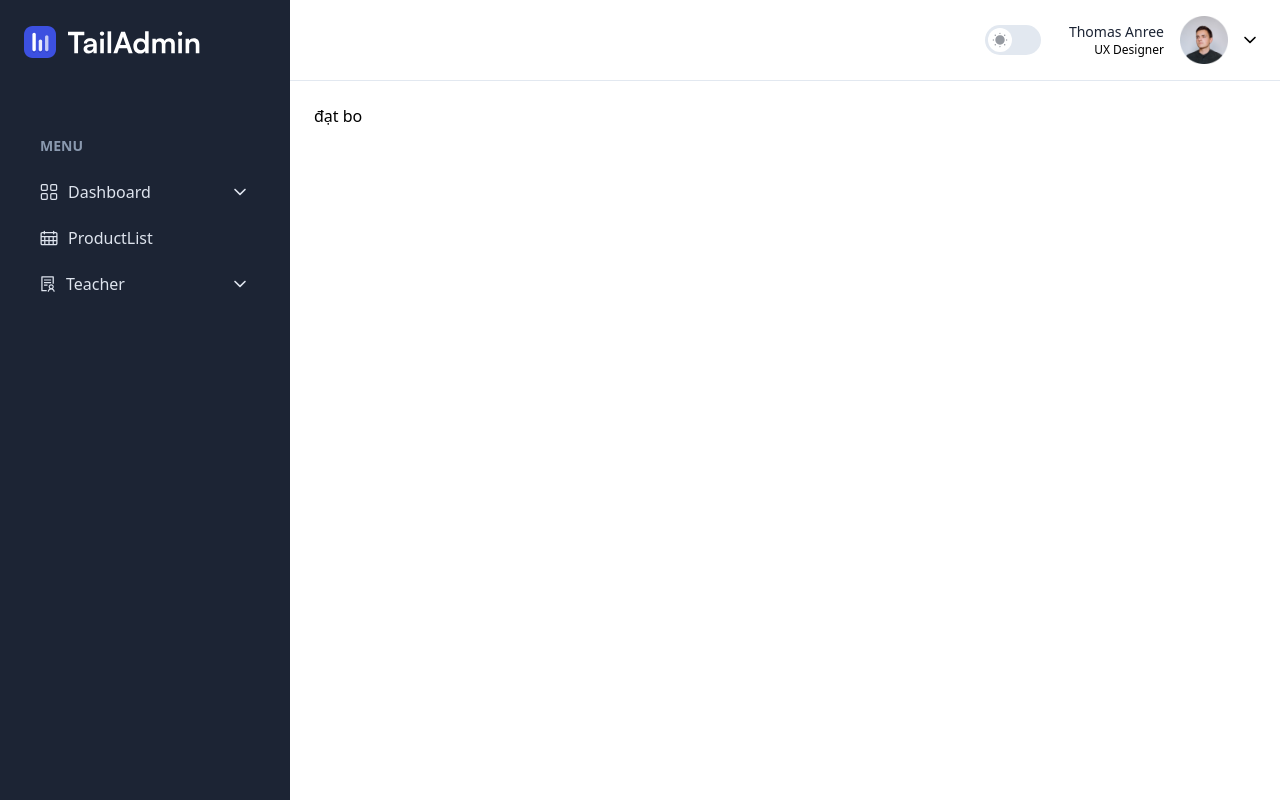
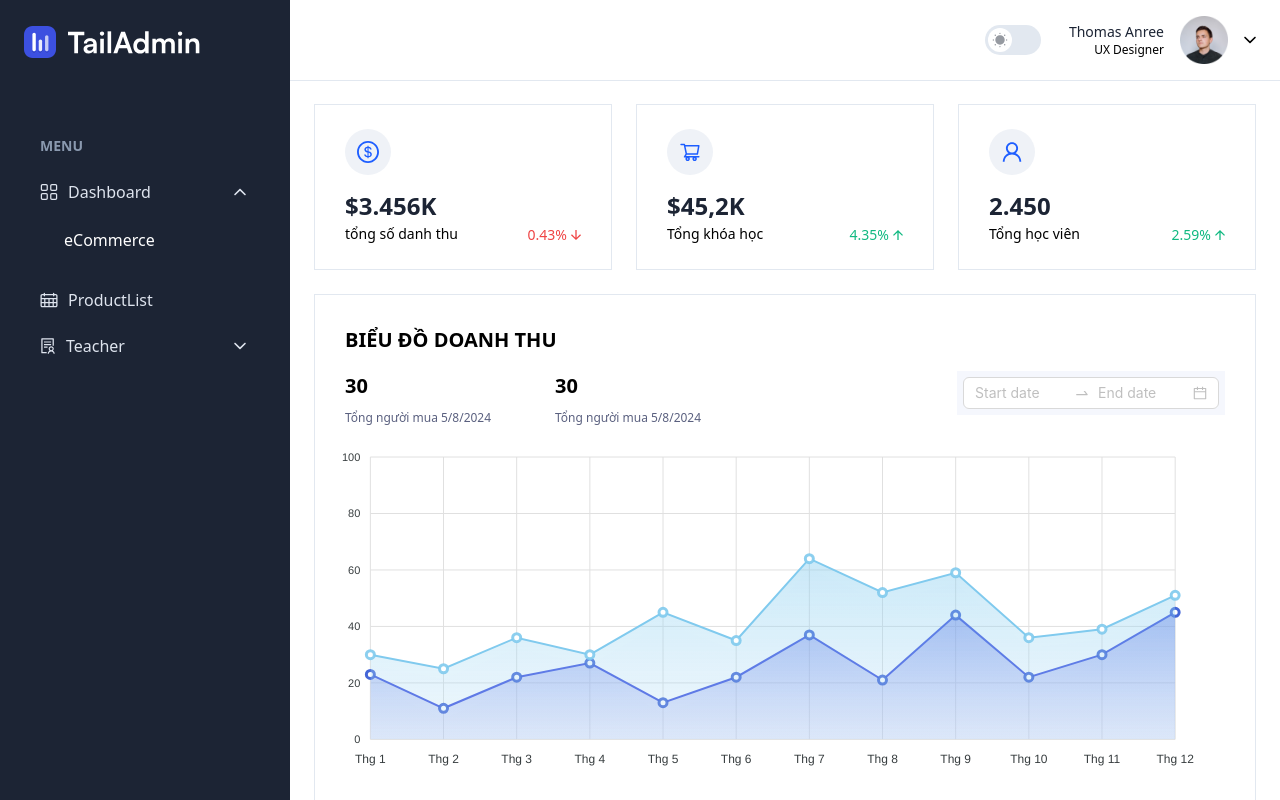
Before and after one commit to ume-academy/UmeAcademy-F, a React (Vite) app: page /admin in a window 1280 px wide. Built offline with nearby package versions, Linux system fonts and the light colour scheme.

Commit message:
feat[dashboard]: SCRUM-133 Tạo giao diện dashboard cho admin

```diff
--- a/src/App.tsx
+++ b/src/App.tsx
@@ -5,7 +5,6 @@ import Layout_Admin from './layouts/Layout_Admin';
 import Layout_Client from './layouts/Layout_Client';
 import Layout_Teacher from './layouts/Layout_Teacher';
 import Dashboard_Admin from './pages/admin/Dashboard/Dashboard';
-import List_Product from './pages/admin/Products/List_Product';
 import Login from './pages/auth/Login/Login';
 import Content_Course_Page from './pages/client/Courses/Content_Course_Page/Content_Course_Page';
 import Course_Detail from './pages/client/Courses/Details/Course_Detail';
@@ -42,7 +41,6 @@ function App() {
         {/* <===== Layout admin =====>*/}
         <Route path='/admin' element={<Layout_Admin />} >
           <Route path='/admin' element={<Dashboard_Admin />} />
-          <Route path='/admin/list_product' element={<List_Product />} /> //** Có thể xóa*/
           <Route path='/admin/form_course_add' element={<Form_Course_Admin />} />
           <Route path='/admin/form_course_edit/:id' element={<Form_Course_Admin />} />
         </Route>
--- a/src/components/admin/sidebar/index.tsx
+++ b/src/components/admin/sidebar/index.tsx
@@ -105,7 +105,7 @@ const Sidebar = ({ sidebarOpen, setSidebarOpen }: SidebarProps) => {
               {/* <!-- Menu Item Dashboard --> */}
               <SidebarLinkGroup
                 activeCondition={
-                  pathname === '/' || pathname.includes('dashboard')
+                  pathname === '/admin' || pathname.includes('admin/dashboard')
                 }
               >
                 {(handleClick, open) => {
@@ -193,7 +193,7 @@ const Sidebar = ({ sidebarOpen, setSidebarOpen }: SidebarProps) => {
               </SidebarLinkGroup>
               {/* <!-- Menu Item Dashboard --> */}
 
-              {/* <!-- Menu Item Calendar --> */}
+              {/* <!-- Menu Item Product --> */}
               <li>
                 <NavLink
                   to="/admin/list_product"
@@ -217,10 +217,12 @@ const Sidebar = ({ sidebarOpen, setSidebarOpen }: SidebarProps) => {
                   ProductList
                 </NavLink>
               </li>
+              {/* <!-- Menu Item Product --> */}
 
+              {/* <!-- Menu Item Teacher --> */}
               <SidebarLinkGroup
                 activeCondition={
-                  pathname === '/' || pathname.includes('dashboard')
+                  pathname === '/admin/form_course_add' || pathname.includes('/admin/form_course_add')
                 }
               >
                 {(handleClick, open) => {
@@ -229,7 +231,7 @@ const Sidebar = ({ sidebarOpen, setSidebarOpen }: SidebarProps) => {
                       <NavLink
                         to="#"
                         className={`group relative flex items-center gap-2.5 rounded-sm px-4 py-2 font-medium text-bodydark1 duration-300 ease-in-out hover:bg-graydark dark:hover:bg-meta-4 ${(pathname === '/' ||
-                          pathname.includes('dashboard')) &&
+                          pathname.includes('form_course_add')) &&
                           'bg-graydark dark:bg-meta-4'
                           }`}
                         onClick={(e) => {
@@ -283,6 +285,8 @@ const Sidebar = ({ sidebarOpen, setSidebarOpen }: SidebarProps) => {
                   );
                 }}
               </SidebarLinkGroup>
+              {/* <!-- Menu Item Teacher --> */}
+
             </ul>
           </div>
         </nav>
--- a/src/pages/admin/Dashboard/Dashboard.tsx
+++ b/src/pages/admin/Dashboard/Dashboard.tsx
@@ -1,4 +1,8 @@
 import { useEffect, useState } from 'react';
+import TableTop5DashBoard from '../../../components/SharedComponent/TableTop5DashBoard/TableTop5DashBoard';
+import ChartOne from '../../../components/SharedComponent/Chart/ChartOne';
+import CardDataStatsDashBoard from './../../../components/SharedComponent/CardDataStatsDashBoard/CardDataStatsDashBoard';
+import { DollarOutlined, ShoppingCartOutlined, UserOutlined } from '@ant-design/icons';
 
 interface Props {
 
@@ -12,9 +16,48 @@ const Dashboard = (props: Props) => {
         },[])
 
     return (
-        <div>
-            đạt bo
-        </div>
+        <>
+      {/* Card báo cáo tổng hợp Price-Course-Student */}
+      <div className="grid grid-cols-1 gap-3 md:grid-cols-3 md:gap-6 xl:grid-cols-3 2xl:gap-3">
+        <CardDataStatsDashBoard
+          title="tổng số danh thu"
+          total="$3.456K"
+          rate="0.43%"
+          levelDown
+        >
+        <DollarOutlined  style={{fontSize: 22, color: '#1E5EFF'}} />
+        </CardDataStatsDashBoard>
+
+        <CardDataStatsDashBoard
+          title="Tổng khóa học"
+          total="$45,2K"
+          rate="4.35%"
+          levelUp
+        >
+          <ShoppingCartOutlined style={{fontSize: 22, color: '#1E5EFF'}}/>
+
+        </CardDataStatsDashBoard>
+
+        <CardDataStatsDashBoard
+          title="Tổng học viên"
+          total="2.450"
+          rate="2.59%"
+          levelUp
+        >
+          <UserOutlined style={{fontSize: 22, color: '#1E5EFF'}}/>
+        </CardDataStatsDashBoard>
+      </div>
+
+      {/*Chart Thống kê  */}
+      <div className="mt-4 grid grid-cols-1 gap-4 md:mt-6 md:gap-6 2xl:mt-7.5 2xl:gap-7.5">
+        <ChartOne />
+      </div>
+
+      {/* Table thống kê */}
+      <div className=" mt-[24px] px-6 pt-6 border-[1px] border-stroke bg-white shadow-default dark:border-strokedark dark:bg-boxdark xl:col-span-8">
+        <TableTop5DashBoard />
+      </div>
+    </>
     )
 }
 
--- a/src/pages/admin/Products/List_Product.tsx
+++ /dev/null
@@ -1,15 +0,0 @@
-import React from 'react'
-
-interface Props {
-
-}
-
-const List_Product = (props: Props) => {
-    return (
-        <div>
-            Đây là trang danh sách sản phẩm
-        </div>
-    )
-}
-
-export default List_Product
```
